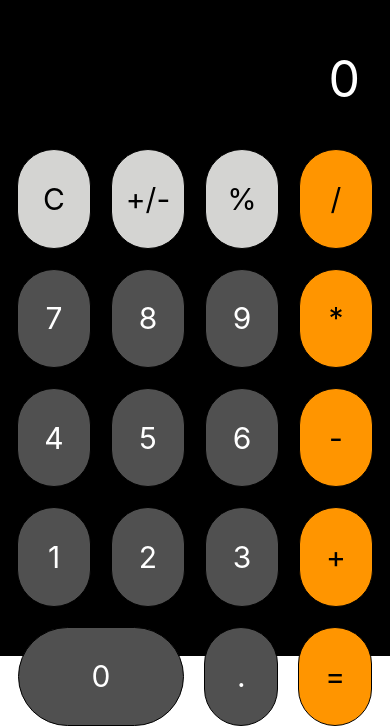
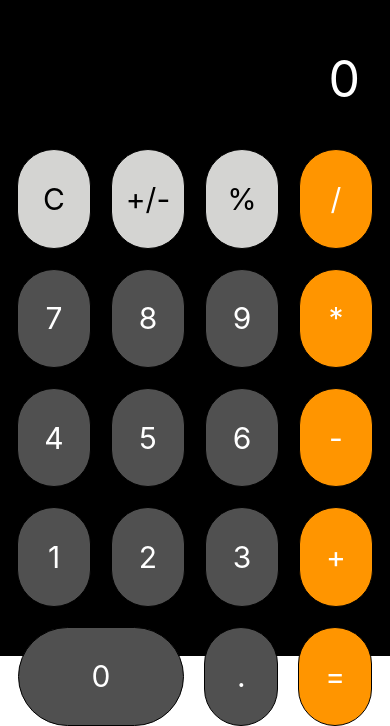
Before and after one commit to susinodevelop/ios-calculator-mobile, a React Native app: screen / in a window 390 px wide. Shown: the part 188-914 px from the top of the page. Built offline with nearby package versions, Linux system fonts and the light colour scheme.

Commit message:
Corrige color botones

```diff
--- a/theme/theme.ts
+++ b/theme/theme.ts
@@ -7,7 +7,7 @@ export const colors = {
 
   textFunctional: "#000000",
   textNumber: "#FFFFFF",
-  textOperator: "FFFFFF",
+  textOperator: "#FFFFFF",
   background: "#000000",
 };
 
```
